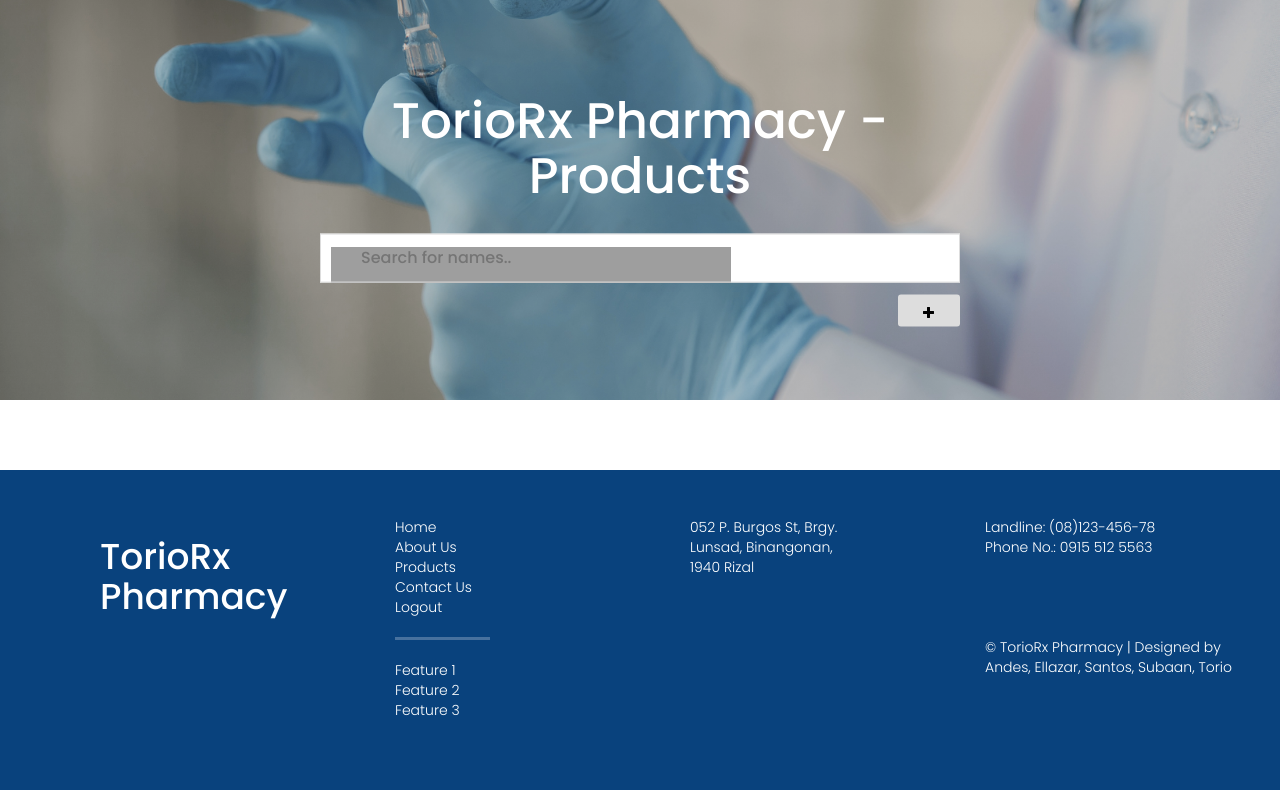
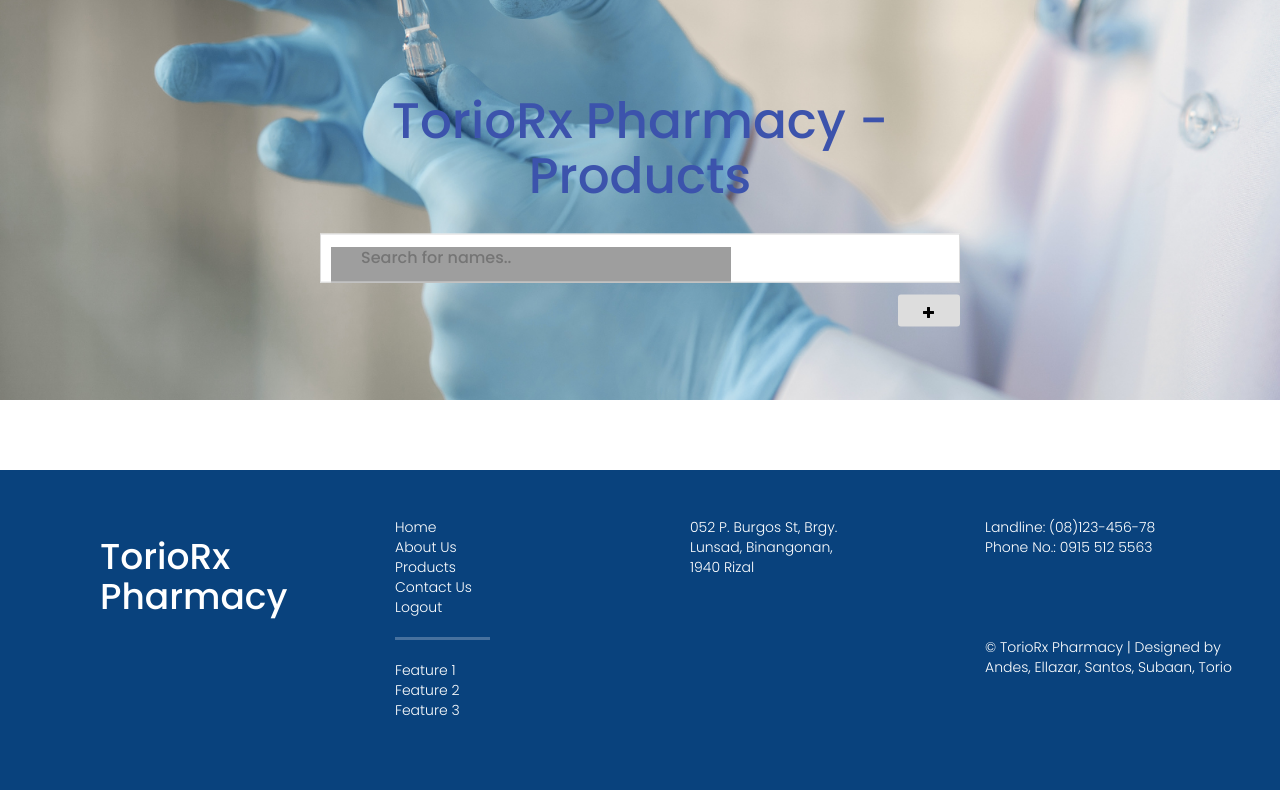
Before and after one commit to LednirNaabus/TorioRx, a PHP site: page /Admin/products.php in a window 1280 px wide. Shown: the part 130-920 px from the top of the page. Run offline with PHP 8.4, Linux system fonts and the light colour scheme; the visitor is signed in with stand-in values (Sample User, id 1); data that the repository does not hold is empty; some libraries are stand-ins or nearby versions; grey boxes are pictures that could not be loaded.

Commit message:
web host edits

```diff
--- a/Admin/admin-companyProfile.php
+++ b/Admin/admin-companyProfile.php
@@ -39,7 +39,7 @@
         <img src="img/pharmacy.jpeg" width="1600" height="660" style="border-bottom: 2px solid #09407c">
 
 		<center>
-			<div class="container" style="margin-top:-10.6vh; font-family: 'Cutive Mono'; font-size: 35px; ">
+			<div class="container" style="margin-top:-10.6vh; font-family: 'Poppins'; font-size: 35px; ">
 			  <div class="row">
 				<div class="col"  style="background-color:rgba(9, 64, 124, 0.94); color: white; padding-top:2vh; padding-bottom:2vh;">
 				  <a href="#aboutUs" style="color: white; text-decoration: none;">ABOUT US</a>
--- a/Admin/admin-customers.php
+++ b/Admin/admin-customers.php
@@ -30,7 +30,7 @@
 			<div class="container" style="margin-top:-8.6vh; font-family: 'Cutive Mono'; font-size: 35px;">
 			  <div class="row justify-content-md-center">
 				<div class="col-5"  style="background-color:rgba(9, 64, 124, 0.94); color: white; padding-top:1vh; padding-bottom:1vh;">
-				  <a href="#feedbacks" style="color: white; text-decoration: none;">CUSTOMER FEEDBACKS</a>
+				  <a href="#feedbacks" style="color: white; text-decoration: none; font-family:Poppins">CUSTOMER FEEDBACK</a>
 				</div>
 			  </div>
 			</div>
--- a/Admin/includes/connection/db.php
+++ b/Admin/includes/connection/db.php
@@ -1,9 +1,9 @@
 <?php
 
-    define('DB_SERVER', 'localhost');
-    define('DB_USERNAME', 'root');
-    define('DB_PASSWORD', '');
-    define('DB_NAME', 'epiz_31667370_toriorxdb');
+define('DB_SERVER', 'sql106.epizy.com');
+define('DB_USERNAME', 'epiz_31667370');
+define('DB_PASSWORD', 'CA4t7cfna1ua');
+define('DB_NAME', 'epiz_31667370_toriorxdb');
 
     $link = mysqli_connect(DB_SERVER, DB_USERNAME, DB_PASSWORD, DB_NAME);
 ?>
--- a/Admin/includes/main/products_style.php
+++ b/Admin/includes/main/products_style.php
@@ -90,7 +90,6 @@
   overflow: hidden;
 }
 .hero-image {
-  background-image: linear-gradient(rgba(0, 0, 0, 0.2), rgba(0, 0, 0, 0.2)), url("../customer/img/prodheader.png");
   height: 50%;
   background-position: center;
   background-repeat: no-repeat;
--- a/Admin/products.php
+++ b/Admin/products.php
@@ -24,9 +24,9 @@ include 'includes/connection/db.php';
     <!-- navbar -->
     <?php include('includes/main/navbar.php'); ?>
 
-    <div class="hero-image">
+    <div class="hero-image" style="background-image: url('../img/prodheader.png');">
         <div class="hero-text">
-            <h1 style="font-size:50px">TorioRx Pharmacy - Products</h1>
+            <h1 style="font-size:50px; color:#3C53AC">TorioRx Pharmacy - Products</h1>
             <br>
             <input type="text" id="myInput" onkeyup="myFunction()" placeholder="Search for names.." title="search" style="display: inline-block;">
             <div class="input-group-append" style="float: right;">
--- a/Customer/includes/main/products_style.php
+++ b/Customer/includes/main/products_style.php
@@ -90,7 +90,6 @@
   overflow: hidden;
 }
 .hero-image {
-  background-image: linear-gradient(rgba(0, 0, 0, 0.2), rgba(0, 0, 0, 0.2)), url("../customer/img/prodheader.png");
   height: 50%;
   background-position: center;
   background-repeat: no-repeat;
--- a/Customer/products.php
+++ b/Customer/products.php
@@ -20,9 +20,9 @@ if ($_SESSION['loggedin']) {
     <!-- navbar -->
     <?php include('includes/main/navbar.php'); ?>
 
-    <div class="hero-image">
+    <div class="hero-image" style="background-image: url('../img/prodheader.png');">
         <div class="hero-text">
-            <h1 style="font-size:50px">TorioRx Pharmacy - Products</h1>
+            <h1 style="font-size:50px; color:#3C53AC">TorioRx Pharmacy - Products</h1>
             <br>
             <input type="text" id="myInput" onkeyup="myFunction()" placeholder="Search for names.." title="search">
         </div>
--- a/Customer/user-about.php
+++ b/Customer/user-about.php
@@ -43,7 +43,7 @@
 
 		<center>
 		<img src="header1.jpg" width="1600" height="675">
-			<div class="container" style="margin-top:-10.6vh; font-family: 'Cutive Mono'; font-size: 35px; ">
+			<div class="container" style="margin-top:-10.6vh; font-family: 'Poppins'; font-size: 35px; ">
 			  <div class="row">
 				<div class="col" style="background-color:rgba(25, 144, 206, 0.92); color: white; padding-top:2vh; padding-bottom:2vh;">
 				  <a href="#aboutUs" style="color: white; text-decoration: none;">ABOUT US</a>
```
Also changed, not shown: Customer/includes/connection/db.php (+4 -4 lines), Admin/img/prodheader.png (added).
